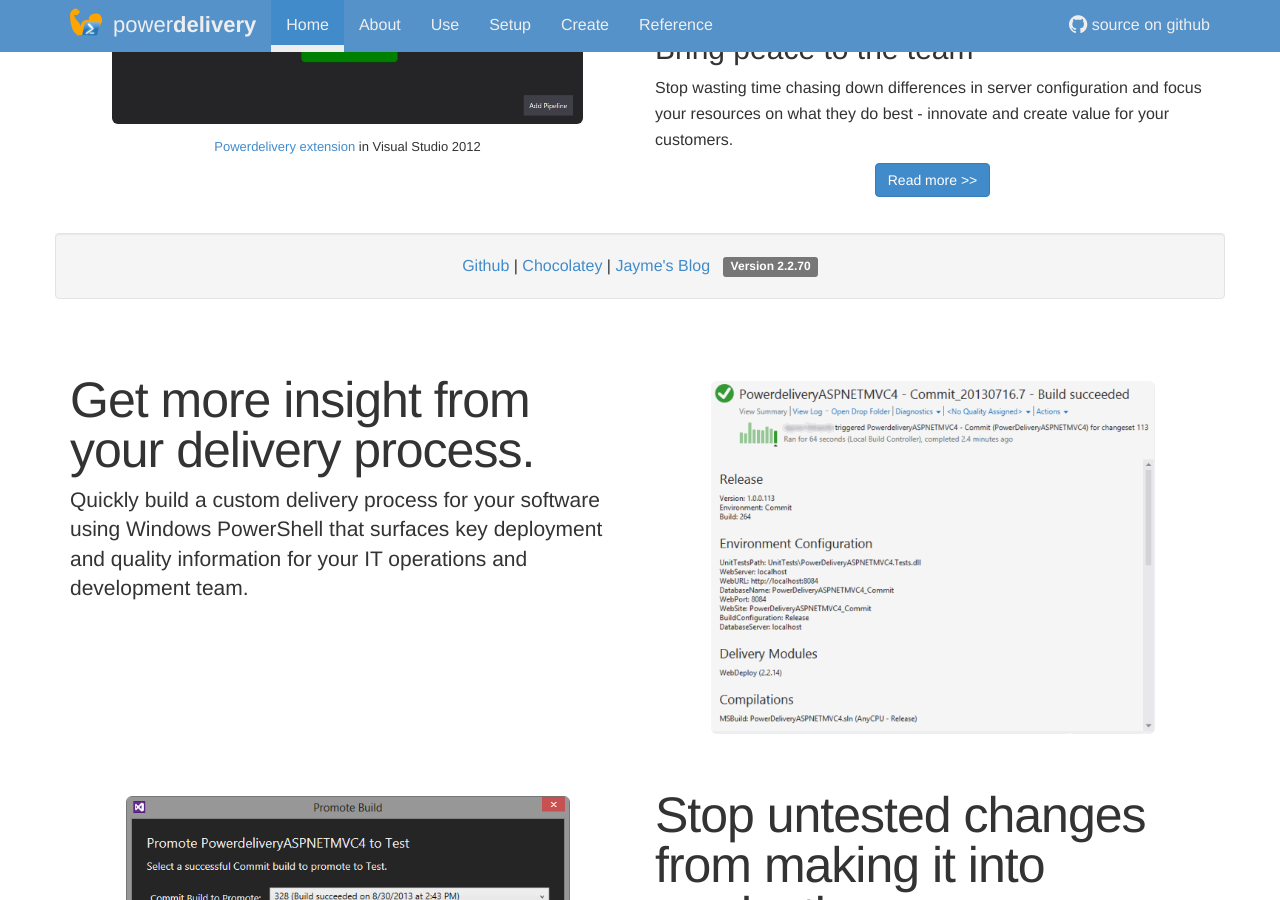
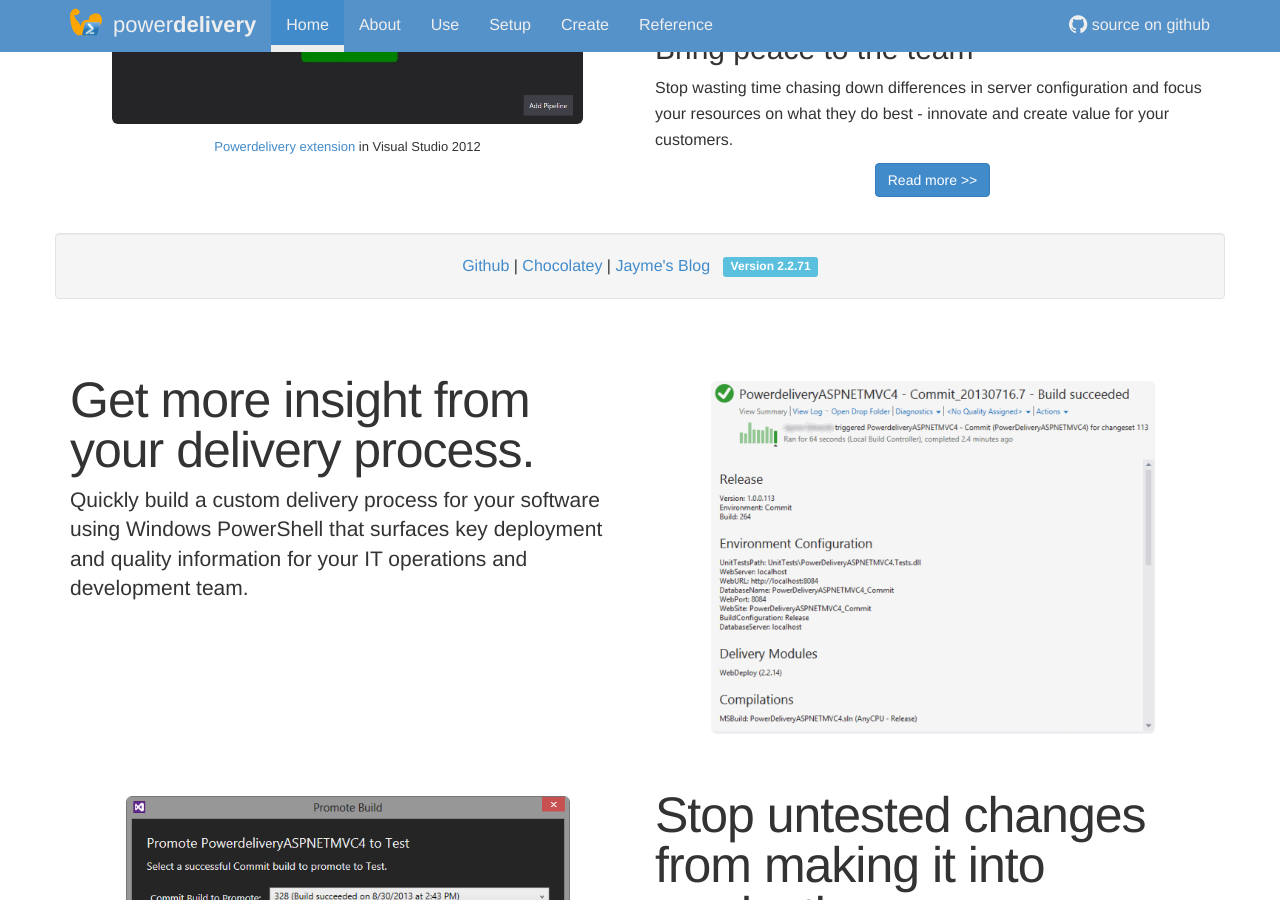
Before and after one commit to eavonius/powerdelivery, a Jekyll site: the page built from index.html, in a window 1280 px wide and 900 px high, scrolled down 494 px. Built offline with Jekyll 4.4.1, drawn with Linux system fonts in a browser that asks for light colours; nearby versions of some CDN libraries.

Commit message:
Chocolatey 2.2.71 release.

```diff
--- a/index.html
+++ b/index.html
@@ -44,7 +44,7 @@ layout: page
 		<a href="https://github.com/eavonius/powerdelivery" target="_new">Github</a> |
 		<a href="http://chocolatey.org/packages/PowerDelivery" target="_new">Chocolatey</a> |
 		<a href="http://jaymeedwards.com" target="_new">Jayme's Blog</a>&nbsp;&nbsp;
-		<span class="label label-default">Version 2.2.70</span>
+		<span class="label label-info">Version 2.2.71</span>
 	</div>
   </div>
 
```
